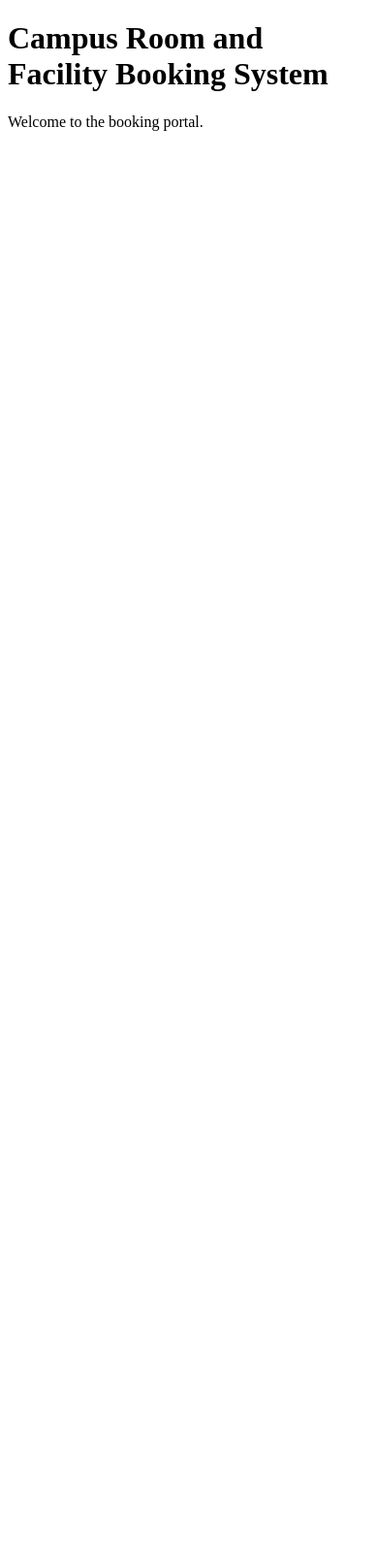
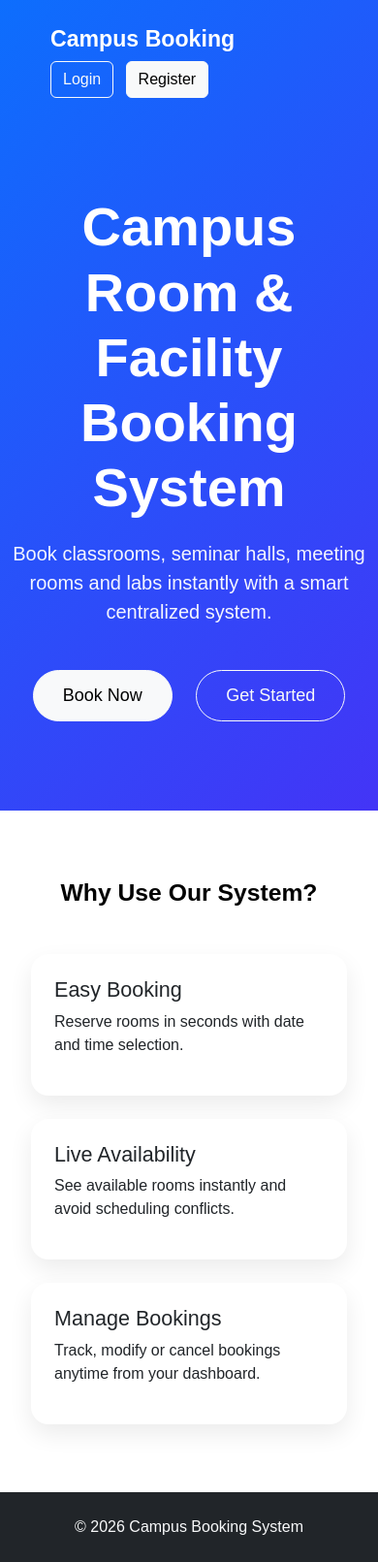
Before and after one commit to palakk14/campus-room-booking-system, a Flask app: page / in a window 390 px wide. Shown: the whole page at 97% size. Before the commit the page ends 135 px from the top, so only its background shows below. Run offline with Flask 3, Linux system fonts and the light colour scheme.

Commit message:
Add files via upload

```diff
--- /dev/null
+++ b/templates/dashboard.html
@@ -0,0 +1,4 @@
+<h1>Welcome {{ name }}</h1>
+
+<a href="/rooms">View Rooms</a><br>
+<a href="/logout">Logout</a>
--- a/templates/index.html
+++ b/templates/index.html
@@ -1,10 +1,136 @@
 <!DOCTYPE html>
-<html>
+<html lang="en">
 <head>
-    <title>Campus Booking System</title>
+<meta charset="UTF-8">
+<meta name="viewport" content="width=device-width, initial-scale=1.0">
+<title>Campus Room Booking System</title>
+
+<link href="https://cdn.jsdelivr.net/npm/bootstrap@5.3.2/dist/css/bootstrap.min.css" rel="stylesheet">
+
+<style>
+body{
+    margin:0;
+    padding:0;
+    min-height:100vh;
+    background: linear-gradient(135deg,#0d6efd,#6610f2);
+    font-family: Arial, sans-serif;
+    color:white;
+}
+
+.navbar{
+    padding:18px 40px;
+}
+
+.hero{
+    min-height:85vh;
+    display:flex;
+    align-items:center;
+    justify-content:center;
+    text-align:center;
+}
+
+.hero-box{
+    max-width:850px;
+}
+
+.hero h1{
+    font-size:56px;
+    font-weight:700;
+    margin-bottom:20px;
+}
+
+.hero p{
+    font-size:20px;
+    opacity:0.95;
+    margin-bottom:35px;
+}
+
+.btn-custom{
+    padding:12px 30px;
+    border-radius:30px;
+    font-size:18px;
+    margin:10px;
+}
+
+.features{
+    background:white;
+    color:black;
+    padding:70px 20px;
+}
+
+.card-box{
+    border:none;
+    border-radius:18px;
+    box-shadow:0 10px 25px rgba(0,0,0,0.08);
+    transition:0.3s;
+}
+
+.card-box:hover{
+    transform:translateY(-6px);
+}
+</style>
 </head>
+
 <body>
-    <h1>Campus Room and Facility Booking System</h1>
-    <p>Welcome to the booking portal.</p>
+
+<nav class="navbar navbar-expand-lg navbar-dark">
+<div class="container-fluid">
+<a class="navbar-brand fw-bold fs-3" href="/">Campus Booking</a>
+
+<div>
+<a href="/login" class="btn btn-outline-light me-2">Login</a>
+<a href="/register" class="btn btn-light">Register</a>
+</div>
+</div>
+</nav>
+
+<section class="hero">
+<div class="hero-box">
+<h1>Campus Room & Facility Booking System</h1>
+
+<p>
+Book classrooms, seminar halls, meeting rooms and labs instantly with a smart centralized system.
+</p>
+
+<a href="/login" class="btn btn-light btn-custom">Book Now</a>
+<a href="/register" class="btn btn-outline-light btn-custom">Get Started</a>
+</div>
+</section>
+
+<section class="features">
+<div class="container">
+<h2 class="text-center mb-5 fw-bold">Why Use Our System?</h2>
+
+<div class="row g-4">
+
+<div class="col-md-4">
+<div class="card card-box p-4 h-100">
+<h4>Easy Booking</h4>
+<p>Reserve rooms in seconds with date and time selection.</p>
+</div>
+</div>
+
+<div class="col-md-4">
+<div class="card card-box p-4 h-100">
+<h4>Live Availability</h4>
+<p>See available rooms instantly and avoid scheduling conflicts.</p>
+</div>
+</div>
+
+<div class="col-md-4">
+<div class="card card-box p-4 h-100">
+<h4>Manage Bookings</h4>
+<p>Track, modify or cancel bookings anytime from your dashboard.</p>
+</div>
+</div>
+
+</div>
+</div>
+</section>
+
+<footer class="text-center py-4 bg-dark">
+<p class="mb-0 text-light">© 2026 Campus Booking System</p>
+</footer>
+
 </body>
 </html>
```
Also changed, not shown: admin.py (added, +30 -0 lines), templates/admin.html (added, +44 -0 lines), templates/book_room.html (added, +64 -0 lines), templates/login.html (added, +53 -0 lines), templates/mybookings.html (added, +50 -0 lines), templates/register.html (added, +59 -0 lines), templates/rooms.html (added, +11 -0 lines).
